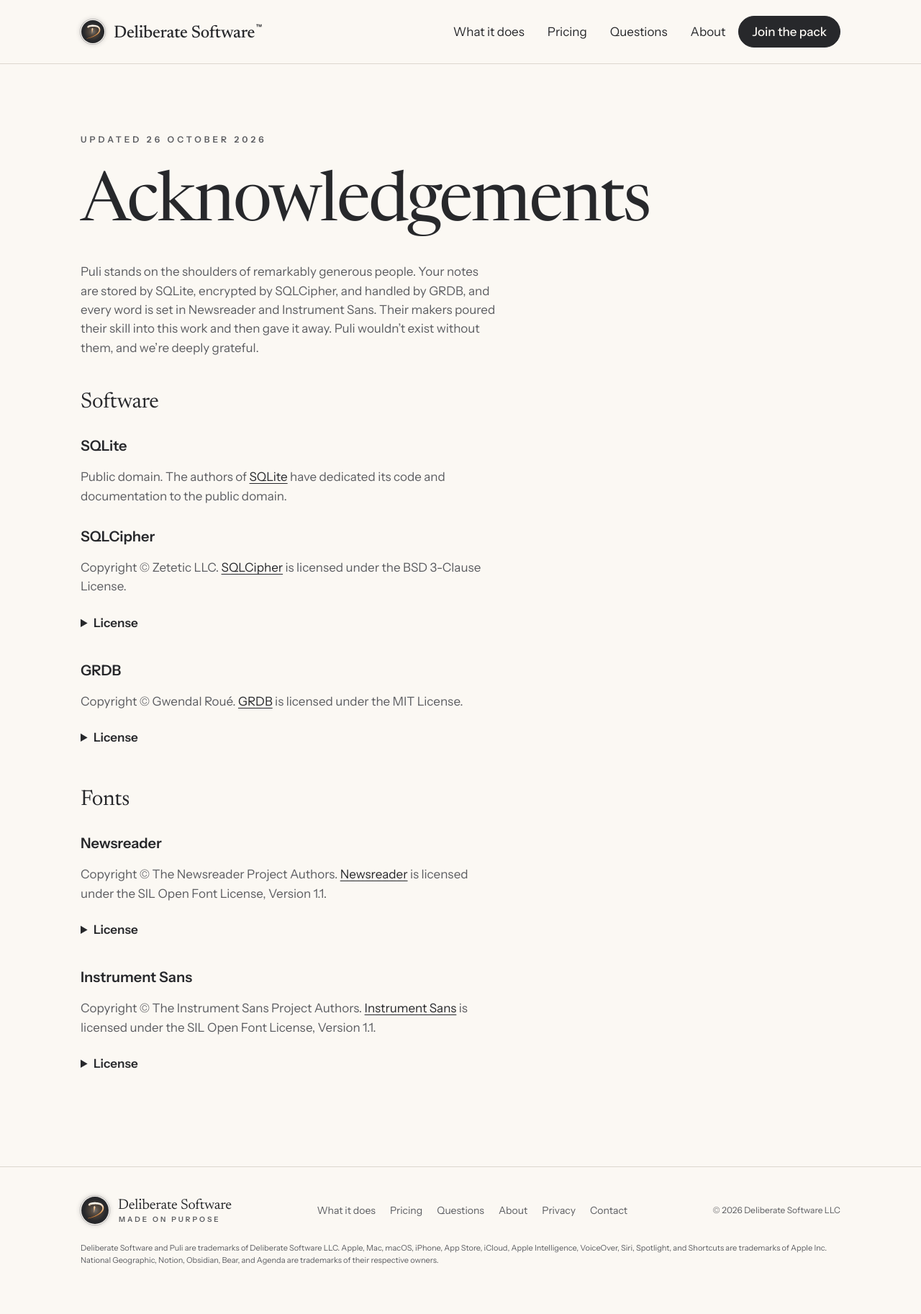
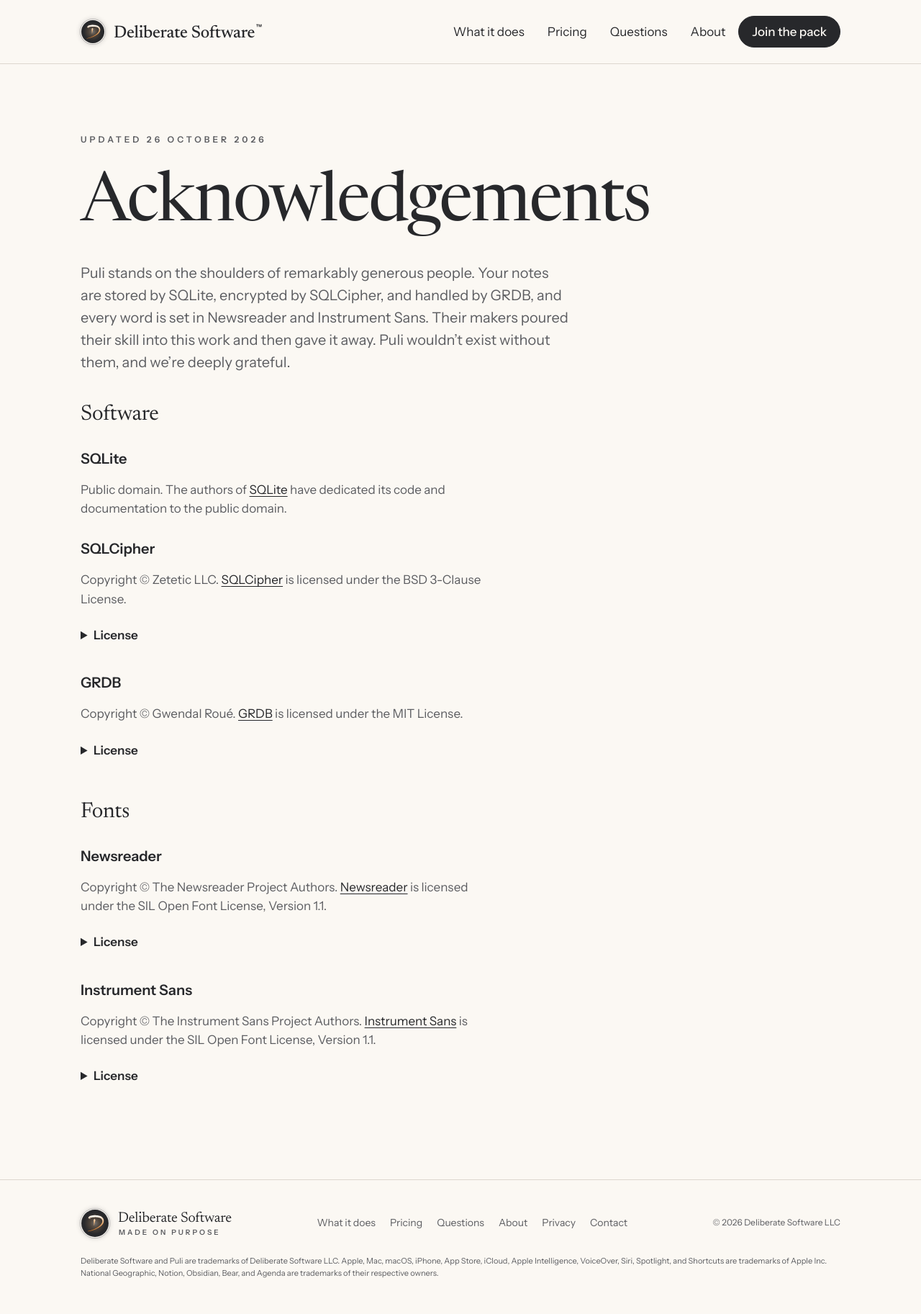
Before and after one commit to deliberate-software/deliberate-software.github.io, a Jekyll site: the page built from acknowledgements.html, in a window 1280 px wide. Shown: the whole page at 72% size. Built offline with Jekyll 4.4.1, drawn with Linux system fonts in a browser that asks for light colours.

Commit message:
The acknowledgements intro reads as a lede, like the home page's
Co-Authored-By: Claude Opus 5.5 <noreply@anthropic.com>

```diff
--- a/acknowledgements.html
+++ b/acknowledgements.html
@@ -11,8 +11,8 @@ permalink: /puli/acknowledgements/
 <section class="hero hero--short container">
   <p class="eyebrow">Updated 26 October 2026</p>
   <h1 class="hero__title hero__title--long">Acknowledgements</h1>
+  <p class="hero__lead">Puli stands on the shoulders of remarkably generous people. Your notes are stored by SQLite, encrypted by SQLCipher, and handled by GRDB, and every word is set in Newsreader and Instrument Sans. Their makers poured their skill into this work and then gave it away. Puli wouldn’t exist without them, and we’re deeply grateful.</p>
   <div class="prose">
-    <p>Puli stands on the shoulders of remarkably generous people. Your notes are stored by SQLite, encrypted by SQLCipher, and handled by GRDB, and every word is set in Newsreader and Instrument Sans. Their makers poured their skill into this work and then gave it away. Puli wouldn’t exist without them, and we’re deeply grateful.</p>
 
     <h2>Software</h2>
 
```
